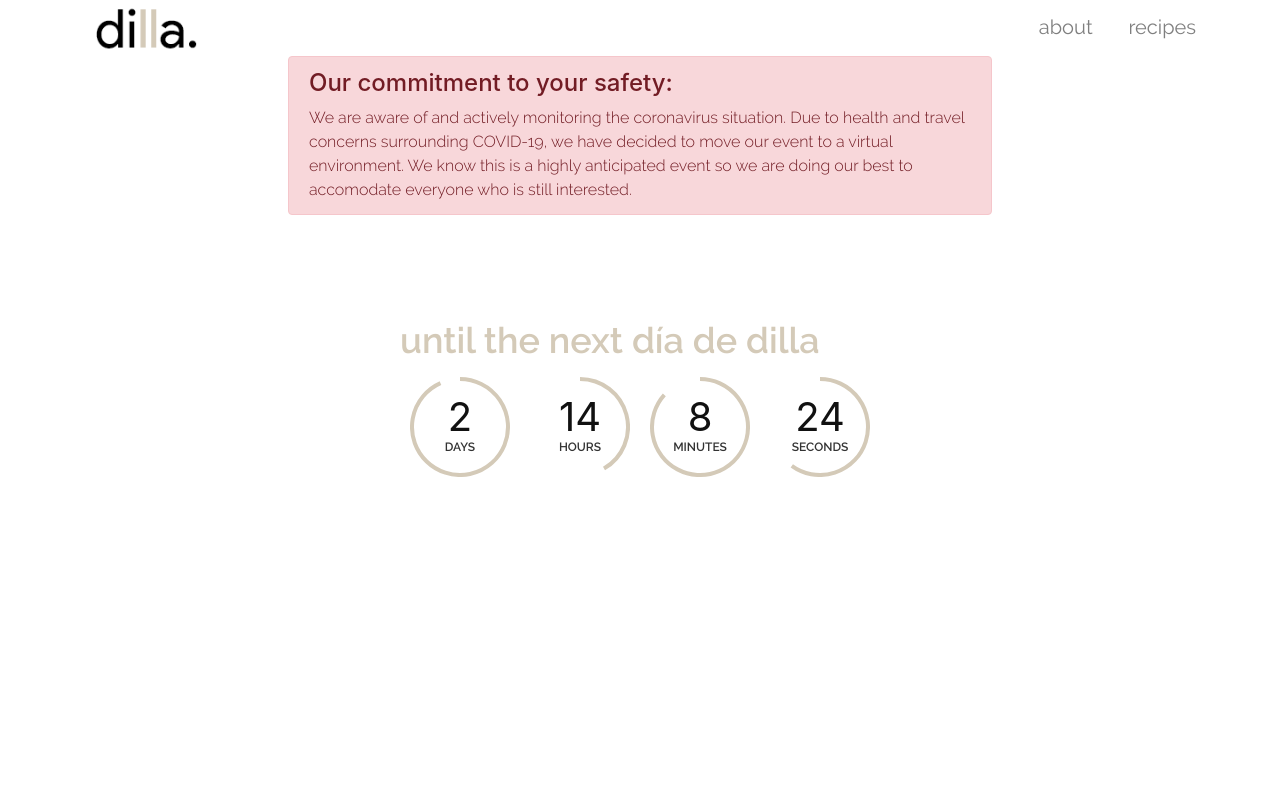
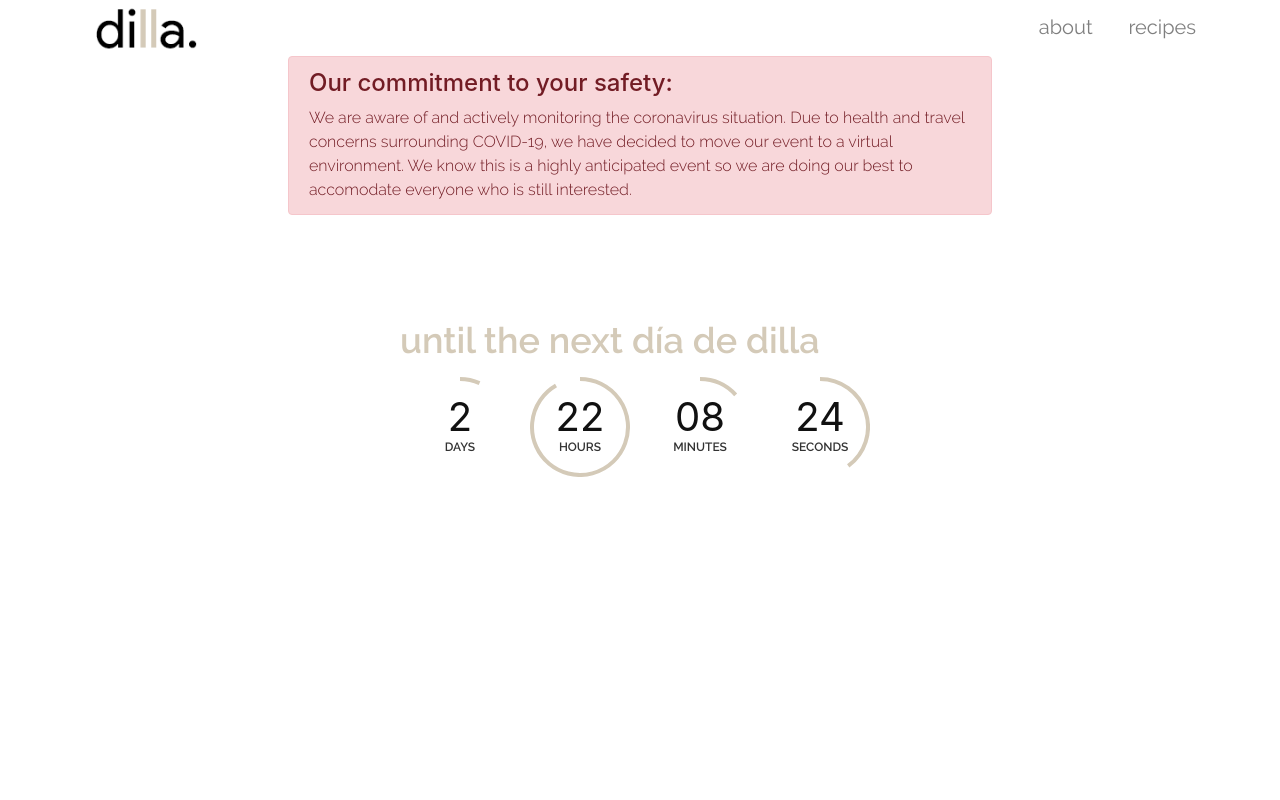
Before and after one commit to diadedilla/diadedilla.github.io, a React (Create React App) app: page / in a window 1280 px wide. Shown: the top 800 px of the page. Built offline with nearby package versions, Linux system fonts and the light colour scheme.

Commit message:
timer is still wonky, but spaghetti fix in

```diff
--- a/src/Components/About.jsx
+++ b/src/Components/About.jsx
@@ -29,7 +29,7 @@
                         </Alert>
                     </div>
                     <Row>
-                        <Timer timeTillDate='2020-04-25 19:00' timeFormat='YYYY-MM-DD, hh:mm' />
+                        <Timer timeTillDate='2020-04-25 3:00' timeFormat='YYYY-MM-DD, hh:mm' />
                     </Row>
                 </Container>
                 <div className='center-column'>
--- a/src/Components/Timer.jsx
+++ b/src/Components/Timer.jsx
@@ -18,18 +18,25 @@
             const { timeTillDate, timeFormat } = this.props;
             const then = moment(timeTillDate, timeFormat).tz("America/Los_Angeles");
             const now = moment();
+            // const countdown = moment.duration(then.diff(now));
+            // const days = parseInt(countdown.asDays());
+            // const hours = parseInt(countdown.asHours()) - days * 24;
+            // const minutes = parseInt(countdown.asMinutes()) - (days*24*60 + hours*60);
+            // const seconds = parseInt(countdown.asSeconds())
+            // - (days*24*60*60 + hours*60*60 + minutes*60);
 
-            const countdown = moment.duration(moment(then).diff(moment(now)));
-            const days = parseInt(countdown.asDays());
-            const hours = parseInt(countdown.asHours()) - days * 24;
-            const minutes = parseInt(countdown.asMinutes()) - (days*24*60 + hours*60);
-            const seconds = parseInt(countdown.asSeconds())
-            - (days*24*60*60 + hours*60*60 + minutes*60);
+            const countdown = moment(then - now);
+            const days = countdown.format('D');
+            const hours = countdown.format('HH');
+            const minutes = countdown.format('mm');
+            const seconds = countdown.format('ss');
 
-            console.log('then: ' + then.format());
-            console.log('now: ' + now.format());
-            // console.log('d: ' + d);
-            // console.log('s: ' + s);
+            // const countdown = moment.duration(moment(then).diff(moment(now)));
+            // const days = parseInt(countdown.asDays());
+            // const hours = parseInt(countdown.asHours()) - days * 24;
+            // const minutes = parseInt(countdown.asMinutes()) - (days*24*60 + hours*60);
+            // const seconds = parseInt(countdown.asSeconds())
+            // - (days*24*60*60 + hours*60*60 + minutes*60);
 
             this.setState({ days, hours, minutes, seconds });
         }, 1000);
@@ -45,10 +52,10 @@
         const { days, hours, minutes, seconds } = this.state;
 
         // Mapping the date values to radius values
-        const daysRadius = mapNumber(days, 30, 0, 0, 360);
-        const hoursRadius = mapNumber(hours, 24, 0, 0, 360);
-        const minutesRadius = mapNumber(minutes, 60, 0, 0, 360);
-        const secondsRadius = mapNumber(seconds, 60, 0, 0, 360);
+        const daysRadius = mapNumber(days, 0, 30, 0, 360);
+        const hoursRadius = mapNumber(hours, 0, 24, 0, 360);
+        const minutesRadius = mapNumber(minutes, 0, 60, 0, 360);
+        const secondsRadius = mapNumber(seconds, 0, 60, 0, 360);
 
         if (!seconds) {
             return null;
```
